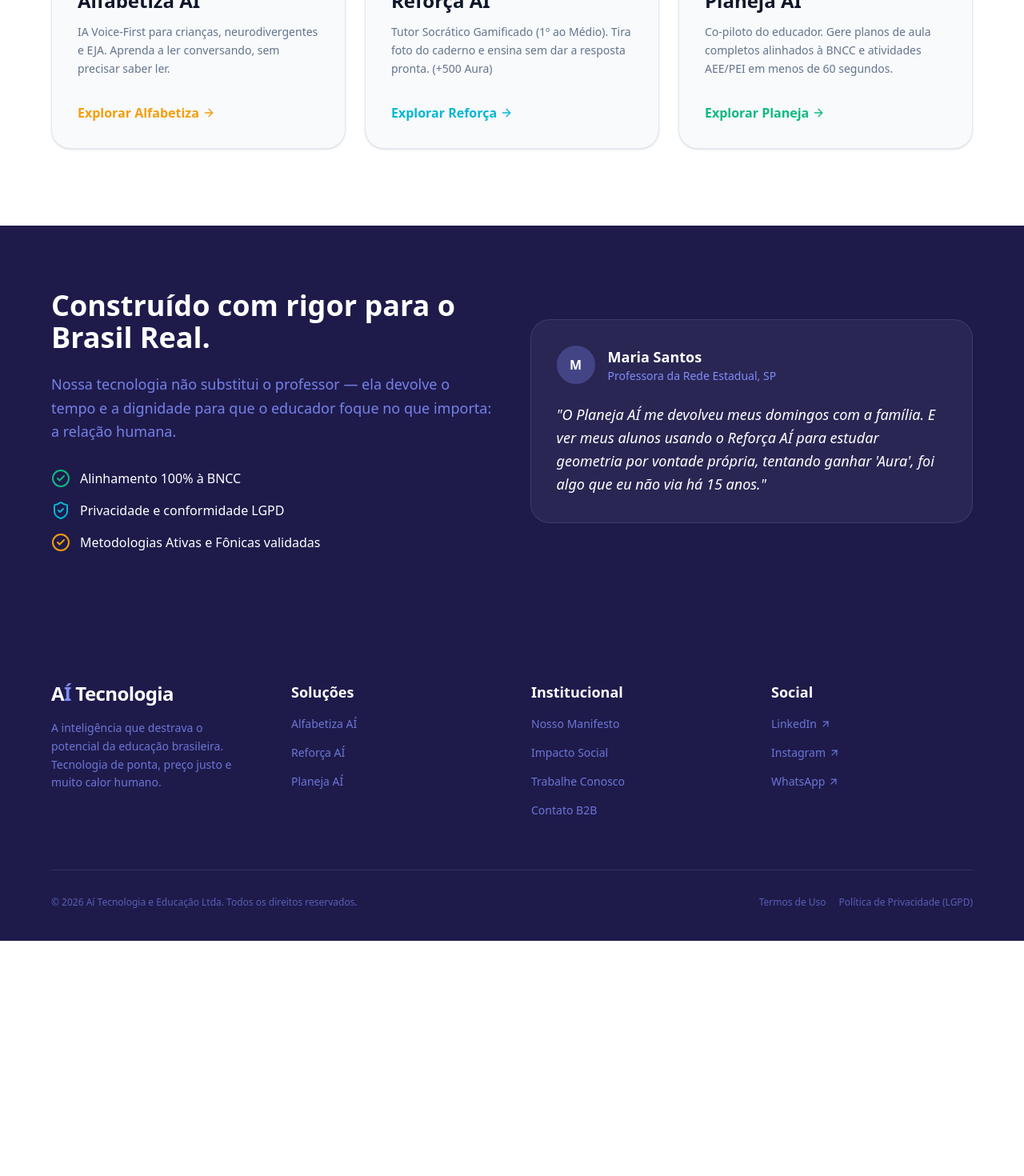
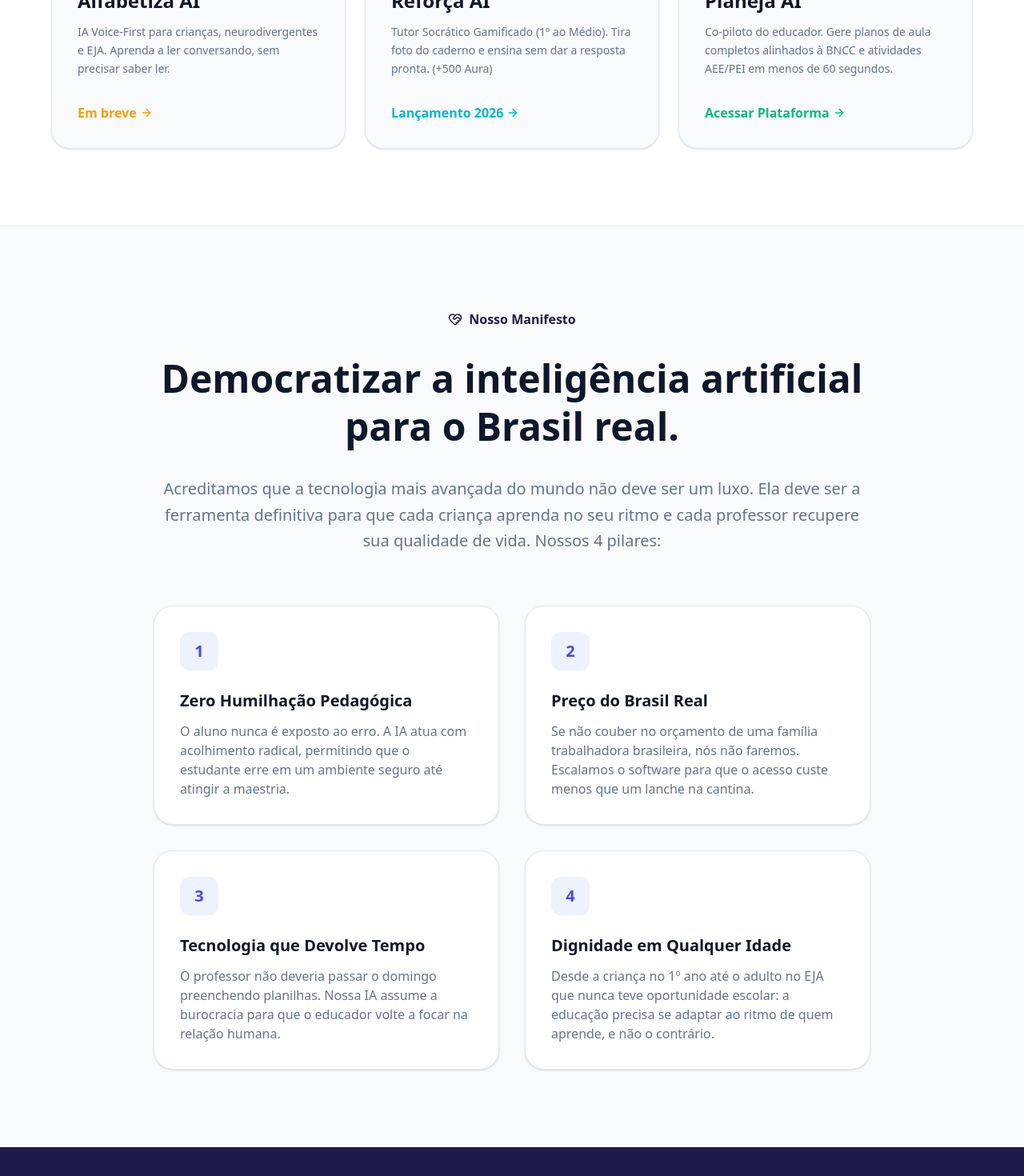
Before and after one commit to evilkobayashi/ai-tecnologia-site, a Next.js app: page / in a window 1280 px wide. Shown: the part 1120-2590 px from the top of the page at 80% size. Before the commit the page ends 2296 px from the top, so only its background shows below. Built offline with nearby package versions, Linux system fonts and the light colour scheme.

Commit message:
feat: adicionar secoes de manifesto, impacto e contato com botoes ancorados

```diff
--- a/src/app/globals.css
+++ b/src/app/globals.css
@@ -53,3 +53,5 @@ body {
 .animation-delay-4000 {
   animation-delay: 4s;
 }
+
+html { scroll-behavior: smooth; }
--- a/src/app/page.tsx
+++ b/src/app/page.tsx
@@ -1,9 +1,10 @@
 "use client";
 
 import { motion } from "framer-motion";
-import { ArrowRight, Sparkles, BookOpen, BrainCircuit, LineChart, CheckCircle2, ShieldCheck } from "lucide-react";
+import { ArrowRight, Sparkles, BookOpen, BrainCircuit, LineChart, CheckCircle2, ShieldCheck, HeartHandshake, Zap, Users, MessageSquare } from "lucide-react";
 import Navbar from "@/components/Navbar";
 import Footer from "@/components/Footer";
+import Link from "next/link";
 
 export default function Home() {
   return (
@@ -41,19 +42,19 @@ export default function Home() {
           </p>
 
           <div className="flex flex-col sm:flex-row gap-4 w-full sm:w-auto">
-            <button className="bg-primary-900 text-white px-8 py-4 rounded-xl font-bold text-lg hover:scale-105 active:scale-95 transition-all shadow-xl shadow-primary-900/20 flex items-center justify-center gap-2 group">
+            <Link href="#ecossistema" className="bg-primary-900 text-white px-8 py-4 rounded-xl font-bold text-lg hover:scale-105 active:scale-95 transition-all shadow-xl shadow-primary-900/20 flex items-center justify-center gap-2 group">
               Conhecer Soluções
               <ArrowRight size={20} className="group-hover:translate-x-1 transition-transform" />
-            </button>
-            <button className="bg-white text-primary-900 border border-border-subtle px-8 py-4 rounded-xl font-bold text-lg hover:bg-slate-50 transition-colors flex items-center justify-center gap-2">
+            </Link>
+            <Link href="#manifesto" className="bg-white text-primary-900 border border-border-subtle px-8 py-4 rounded-xl font-bold text-lg hover:bg-slate-50 transition-colors flex items-center justify-center gap-2">
               Assista ao Manifesto
-            </button>
+            </Link>
           </div>
         </motion.div>
       </section>
 
       {/* ECOSSISTEMA - BENTO GRID */}
-      <section id="ecossistema" className="py-24 bg-white px-6">
+      <section id="ecossistema" className="py-24 bg-white px-6 scroll-mt-20">
         <div className="max-w-6xl mx-auto">
           <div className="mb-16 md:text-center">
             <h2 className="text-3xl md:text-4xl font-bold text-text-primary mb-4">O Ecossistema AÍ</h2>
@@ -61,10 +62,9 @@ export default function Home() {
           </div>
 
           <div className="grid grid-cols-1 md:grid-cols-3 gap-6">
-            {/* Card 1: Alfabetiza */}
             <motion.div
               whileHover={{ y: -5 }}
-              className="bg-surface-light border border-border-subtle rounded-3xl p-8 shadow-sm hover:shadow-xl transition-all hover:border-accent-amber group overflow-hidden relative"
+              className="bg-surface-light border border-border-subtle rounded-3xl p-8 shadow-sm hover:shadow-xl transition-all hover:border-accent-amber group overflow-hidden relative cursor-pointer"
             >
               <div className="absolute top-0 right-0 w-32 h-32 bg-accent-amber/10 rounded-bl-full -mr-8 -mt-8 transition-transform group-hover:scale-110"></div>
               <div className="w-14 h-14 rounded-2xl bg-white border border-accent-amber/20 flex items-center justify-center mb-6 shadow-sm">
@@ -75,16 +75,15 @@ export default function Home() {
                 IA Voice-First para crianças, neurodivergentes e EJA. Aprenda a ler conversando, sem precisar saber ler.
               </p>
               <div className="mt-auto">
-                <a href="#alfabetiza" className="text-accent-amber font-semibold flex items-center gap-1 group-hover:gap-2 transition-all">
-                  Explorar Alfabetiza <ArrowRight size={16} />
-                </a>
+                <span className="text-accent-amber font-semibold flex items-center gap-1 group-hover:gap-2 transition-all">
+                  Em breve <ArrowRight size={16} />
+                </span>
               </div>
             </motion.div>
 
-            {/* Card 2: Reforça */}
             <motion.div
               whileHover={{ y: -5 }}
-              className="bg-surface-light border border-border-subtle rounded-3xl p-8 shadow-sm hover:shadow-xl transition-all hover:border-accent-cyan group overflow-hidden relative"
+              className="bg-surface-light border border-border-subtle rounded-3xl p-8 shadow-sm hover:shadow-xl transition-all hover:border-accent-cyan group overflow-hidden relative cursor-pointer"
             >
               <div className="absolute top-0 right-0 w-32 h-32 bg-accent-cyan/10 rounded-bl-full -mr-8 -mt-8 transition-transform group-hover:scale-110"></div>
               <div className="w-14 h-14 rounded-2xl bg-white border border-accent-cyan/20 flex items-center justify-center mb-6 shadow-sm">
@@ -95,16 +94,15 @@ export default function Home() {
                 Tutor Socrático Gamificado (1º ao Médio). Tira foto do caderno e ensina sem dar a resposta pronta. (+500 Aura)
               </p>
               <div className="mt-auto">
-                <a href="#reforca" className="text-accent-cyan font-semibold flex items-center gap-1 group-hover:gap-2 transition-all">
-                  Explorar Reforça <ArrowRight size={16} />
-                </a>
+                <span className="text-accent-cyan font-semibold flex items-center gap-1 group-hover:gap-2 transition-all">
+                  Lançamento 2026 <ArrowRight size={16} />
+                </span>
               </div>
             </motion.div>
 
-            {/* Card 3: Planeja */}
             <motion.div
               whileHover={{ y: -5 }}
-              className="bg-surface-light border border-border-subtle rounded-3xl p-8 shadow-sm hover:shadow-xl transition-all hover:border-accent-emerald group overflow-hidden relative"
+              className="bg-surface-light border border-border-subtle rounded-3xl p-8 shadow-sm hover:shadow-xl transition-all hover:border-accent-emerald group overflow-hidden relative cursor-pointer"
             >
               <div className="absolute top-0 right-0 w-32 h-32 bg-accent-emerald/10 rounded-bl-full -mr-8 -mt-8 transition-transform group-hover:scale-110"></div>
               <div className="w-14 h-14 rounded-2xl bg-white border border-accent-emerald/20 flex items-center justify-center mb-6 shadow-sm">
@@ -115,8 +113,8 @@ export default function Home() {
                 Co-piloto do educador. Gere planos de aula completos alinhados à BNCC e atividades AEE/PEI em menos de 60 segundos.
               </p>
               <div className="mt-auto">
-                <a href="#planeja" className="text-accent-emerald font-semibold flex items-center gap-1 group-hover:gap-2 transition-all">
-                  Explorar Planeja <ArrowRight size={16} />
+                <a href="https://planejaai.xyz" target="_blank" rel="noopener noreferrer" className="text-accent-emerald font-semibold flex items-center gap-1 group-hover:gap-2 transition-all">
+                  Acessar Plataforma <ArrowRight size={16} />
                 </a>
               </div>
             </motion.div>
@@ -124,41 +122,162 @@ export default function Home() {
         </div>
       </section>
 
-      {/* PROVA SOCIAL / BNCC */}
-      <section className="py-20 bg-primary-900 text-white px-6">
-        <div className="max-w-6xl mx-auto flex flex-col md:flex-row items-center justify-between gap-12">
+      {/* MANIFESTO SECTION */}
+      <section id="manifesto" className="py-24 bg-surface-light px-6 border-y border-border-subtle scroll-mt-20">
+        <div className="max-w-4xl mx-auto text-center">
+          <div className="inline-flex items-center gap-2 px-4 py-2 rounded-full bg-primary-100 text-primary-900 font-semibold mb-6">
+            <HeartHandshake size={18} /> Nosso Manifesto
+          </div>
+          <h2 className="text-3xl md:text-5xl font-bold text-text-primary mb-8 leading-tight">
+            Democratizar a inteligência artificial <br className="hidden md:block"/> para o Brasil real.
+          </h2>
+          <p className="text-lg md:text-xl text-text-secondary leading-relaxed mb-16">
+            Acreditamos que a tecnologia mais avançada do mundo não deve ser um luxo. Ela deve ser a ferramenta definitiva para que cada criança aprenda no seu ritmo e cada professor recupere sua qualidade de vida. Nossos 4 pilares:
+          </p>
+
+          <div className="grid grid-cols-1 md:grid-cols-2 gap-8 text-left">
+            <div className="bg-white p-8 rounded-3xl border border-border-subtle shadow-sm">
+              <div className="w-12 h-12 bg-indigo-50 text-primary-600 rounded-xl flex items-center justify-center mb-6">
+                <span className="font-bold text-xl">1</span>
+              </div>
+              <h4 className="text-xl font-bold text-text-primary mb-3">Zero Humilhação Pedagógica</h4>
+              <p className="text-text-secondary">O aluno nunca é exposto ao erro. A IA atua com acolhimento radical, permitindo que o estudante erre em um ambiente seguro até atingir a maestria.</p>
+            </div>
+
+            <div className="bg-white p-8 rounded-3xl border border-border-subtle shadow-sm">
+              <div className="w-12 h-12 bg-indigo-50 text-primary-600 rounded-xl flex items-center justify-center mb-6">
+                <span className="font-bold text-xl">2</span>
+              </div>
+              <h4 className="text-xl font-bold text-text-primary mb-3">Preço do Brasil Real</h4>
+              <p className="text-text-secondary">Se não couber no orçamento de uma família trabalhadora brasileira, nós não faremos. Escalamos o software para que o acesso custe menos que um lanche na cantina.</p>
+            </div>
+
+            <div className="bg-white p-8 rounded-3xl border border-border-subtle shadow-sm">
+              <div className="w-12 h-12 bg-indigo-50 text-primary-600 rounded-xl flex items-center justify-center mb-6">
+                <span className="font-bold text-xl">3</span>
+              </div>
+              <h4 className="text-xl font-bold text-text-primary mb-3">Tecnologia que Devolve Tempo</h4>
+              <p className="text-text-secondary">O professor não deveria passar o domingo preenchendo planilhas. Nossa IA assume a burocracia para que o educador volte a focar na relação humana.</p>
+            </div>
+
+            <div className="bg-white p-8 rounded-3xl border border-border-subtle shadow-sm">
+              <div className="w-12 h-12 bg-indigo-50 text-primary-600 rounded-xl flex items-center justify-center mb-6">
+                <span className="font-bold text-xl">4</span>
+              </div>
+              <h4 className="text-xl font-bold text-text-primary mb-3">Dignidade em Qualquer Idade</h4>
+              <p className="text-text-secondary">Desde a criança no 1º ano até o adulto no EJA que nunca teve oportunidade escolar: a educação precisa se adaptar ao ritmo de quem aprende, e não o contrário.</p>
+            </div>
+          </div>
+        </div>
+      </section>
+
+      {/* IMPACTO SECTION */}
+      <section id="impacto" className="py-24 bg-primary-900 text-white px-6 scroll-mt-20">
+        <div className="max-w-6xl mx-auto">
+          <div className="flex flex-col md:flex-row items-center justify-between gap-16">
             <div className="md:w-1/2">
-            <h2 className="text-3xl md:text-4xl font-bold mb-6">Construído com rigor para o Brasil Real.</h2>
-            <p className="text-primary-400/90 text-lg mb-8 leading-relaxed">
-              Nossa tecnologia não substitui o professor — ela devolve o tempo e a dignidade para que o educador foque no que importa: a relação humana.
+              <h2 className="text-3xl md:text-5xl font-bold mb-6 leading-tight">Construído com rigor para o Brasil Real.</h2>
+              <p className="text-primary-400/90 text-lg mb-10 leading-relaxed">
+                Nossa tecnologia não substitui o professor — ela devolve o tempo e a dignidade para que o educador foque no que importa: a relação humana dentro de sala de aula.
               </p>
+
+              <div className="grid grid-cols-1 sm:grid-cols-2 gap-8 mb-10">
+                <div>
+                  <h4 className="text-4xl font-bold text-accent-cyan mb-2">+10.000</h4>
+                  <p className="text-primary-400 text-sm">Planos de aula gerados alinhados à BNCC</p>
+                </div>
+                <div>
+                  <h4 className="text-4xl font-bold text-accent-amber mb-2">100%</h4>
+                  <p className="text-primary-400 text-sm">Privacidade LGPD e Segurança de Dados</p>
+                </div>
+              </div>
+
               <div className="flex flex-col gap-4">
                 <div className="flex items-center gap-3">
                   <CheckCircle2 className="text-accent-emerald" />
-                <span className="font-medium">Alinhamento 100% à BNCC</span>
+                  <span className="font-medium">Total integração com parâmetros da BNCC</span>
                 </div>
                 <div className="flex items-center gap-3">
                   <ShieldCheck className="text-accent-cyan" />
-                <span className="font-medium">Privacidade e conformidade LGPD</span>
+                  <span className="font-medium">Adaptações automáticas para AEE e PEI</span>
                 </div>
                 <div className="flex items-center gap-3">
-                <CheckCircle2 className="text-accent-amber" />
-                <span className="font-medium">Metodologias Ativas e Fônicas validadas</span>
+                  <Zap className="text-accent-amber" />
+                  <span className="font-medium">Suporte multimodal com Visão Computacional</span>
                 </div>
               </div>
             </div>
 
-          <div className="md:w-1/2 bg-white/5 border border-white/10 rounded-3xl p-8 backdrop-blur-sm">
-            <div className="flex gap-4 mb-6">
-              <div className="w-12 h-12 rounded-full bg-primary-400/30 flex items-center justify-center font-bold">M</div>
-              <div>
+            <div className="md:w-1/2 w-full">
+              <div className="bg-white/5 border border-white/10 rounded-3xl p-8 backdrop-blur-sm relative">
+                <div className="absolute top-8 right-8 text-primary-400/20">
+                  <MessageSquare size={80} />
+                </div>
+                <div className="flex gap-4 mb-6 relative z-10">
+                  <div className="w-14 h-14 rounded-full bg-gradient-to-br from-primary-400 to-primary-600 flex items-center justify-center font-bold text-xl shadow-lg">M</div>
+                  <div className="flex flex-col justify-center">
                     <h4 className="font-bold text-lg">Maria Santos</h4>
                     <p className="text-primary-400 text-sm">Professora da Rede Estadual, SP</p>
                   </div>
                 </div>
-            <p className="text-lg italic text-primary-100 leading-relaxed">
-              "O Planeja AÍ me devolveu meus domingos com a família. E ver meus alunos usando o Reforça AÍ para estudar geometria por vontade própria, tentando ganhar 'Aura', foi algo que eu não via há 15 anos."
+                <p className="text-xl italic text-primary-100 leading-relaxed relative z-10">
+                  "O Planeja AÍ me devolveu meus domingos com a família. E ver meus alunos usando o Reforça AÍ para estudar geometria por vontade própria, tentando ganhar 'Aura', foi algo que eu não via há 15 anos na minha escola."
                 </p>
+              </div>
+            </div>
+          </div>
+        </div>
+      </section>
+
+      {/* CONTATO B2B / B2G */}
+      <section id="contato" className="py-24 bg-white px-6 scroll-mt-20">
+        <div className="max-w-4xl mx-auto text-center">
+          <div className="inline-flex items-center gap-2 px-4 py-2 rounded-full bg-primary-100 text-primary-900 font-semibold mb-6">
+            <Users size={18} /> Fale Conosco
+          </div>
+          <h2 className="text-3xl md:text-5xl font-bold text-text-primary mb-6">
+            Vamos transformar a educação da sua rede?
+          </h2>
+          <p className="text-lg text-text-secondary mb-12 max-w-2xl mx-auto">
+            Oferecemos parcerias institucionais para escolas, prefeituras e secretarias de educação com subsídios exclusivos e integração direta.
+          </p>
+
+          <div className="bg-surface-light border border-border-subtle rounded-3xl p-8 md:p-12 shadow-sm text-left flex flex-col md:flex-row gap-10">
+            <div className="md:w-1/2">
+              <h3 className="text-2xl font-bold text-primary-900 mb-4">Entre em Contato</h3>
+              <p className="text-text-secondary mb-8">Nossa equipe de consultores educacionais está pronta para desenhar uma implementação sob medida para a sua realidade escolar.</p>
+
+              <div className="flex flex-col gap-4">
+                <a href="mailto:contato@aitech.xyz" className="flex items-center gap-3 text-primary-900 hover:text-primary-600 font-medium transition-colors">
+                  <div className="w-10 h-10 rounded-full bg-white border border-border-subtle flex items-center justify-center">
+                    <MessageSquare size={18} />
+                  </div>
+                  contato@aitech.xyz
+                </a>
+                <a href="#" className="flex items-center gap-3 text-primary-900 hover:text-primary-600 font-medium transition-colors">
+                  <div className="w-10 h-10 rounded-full bg-white border border-border-subtle flex items-center justify-center text-green-600">
+                    <MessageSquare size={18} />
+                  </div>
+                  WhatsApp Corporativo
+                </a>
+              </div>
+            </div>
+
+            <div className="md:w-1/2">
+              <form className="flex flex-col gap-4" onSubmit={(e) => e.preventDefault()}>
+                <div>
+                  <label className="block text-sm font-medium text-text-primary mb-1">Nome completo</label>
+                  <input type="text" className="w-full px-4 py-3 rounded-xl border border-border-subtle bg-white focus:outline-none focus:border-primary-600 focus:ring-1 focus:ring-primary-600 transition-all" placeholder="Como podemos te chamar?" />
+                </div>
+                <div>
+                  <label className="block text-sm font-medium text-text-primary mb-1">E-mail corporativo ou institucional</label>
+                  <input type="email" className="w-full px-4 py-3 rounded-xl border border-border-subtle bg-white focus:outline-none focus:border-primary-600 focus:ring-1 focus:ring-primary-600 transition-all" placeholder="voce@escola.gov.br" />
+                </div>
+                <button type="submit" className="w-full bg-primary-900 text-white font-bold py-3 rounded-xl hover:bg-primary-800 transition-colors mt-2">
+                  Enviar Mensagem
+                </button>
+              </form>
+            </div>
           </div>
         </div>
       </section>
--- a/src/components/Navbar.tsx
+++ b/src/components/Navbar.tsx
@@ -29,10 +29,10 @@ export default function Navbar() {
 
         {/* Desktop CTA */}
         <div className="hidden md:flex">
-          <button className="bg-primary-600 text-white px-5 py-2.5 rounded-xl font-semibold text-sm hover:scale-105 active:scale-95 transition-all shadow-md shadow-primary-600/20 flex items-center gap-2 group">
+          <Link href="#ecossistema" className="bg-primary-600 text-white px-5 py-2.5 rounded-xl font-semibold text-sm hover:scale-105 active:scale-95 transition-all shadow-md shadow-primary-600/20 flex items-center gap-2 group">
             Começar Agora
             <ArrowRight size={16} className="group-hover:translate-x-1 transition-transform" />
-          </button>
+          </Link>
         </div>
 
         {/* Mobile Toggle */}
@@ -53,9 +53,9 @@ export default function Navbar() {
           <Link href="#impacto" onClick={() => setIsOpen(false)} className="font-semibold text-lg text-primary-900">Impacto</Link>
           <Link href="#contato" onClick={() => setIsOpen(false)} className="font-semibold text-lg text-primary-900">Contato</Link>
           <hr className="border-border-subtle my-2" />
-          <button className="bg-primary-600 text-white w-full py-3 rounded-xl font-semibold hover:bg-primary-500 transition-colors">
+          <Link href="#ecossistema" onClick={() => setIsOpen(false)} className="bg-primary-600 text-white w-full py-3 rounded-xl font-semibold flex justify-center hover:bg-primary-500 transition-colors">
             Começar Agora
-          </button>
+          </Link>
         </motion.div>
       )}
     </motion.header>
```
Lines whose indentation alone changed are shown as unchanged.
